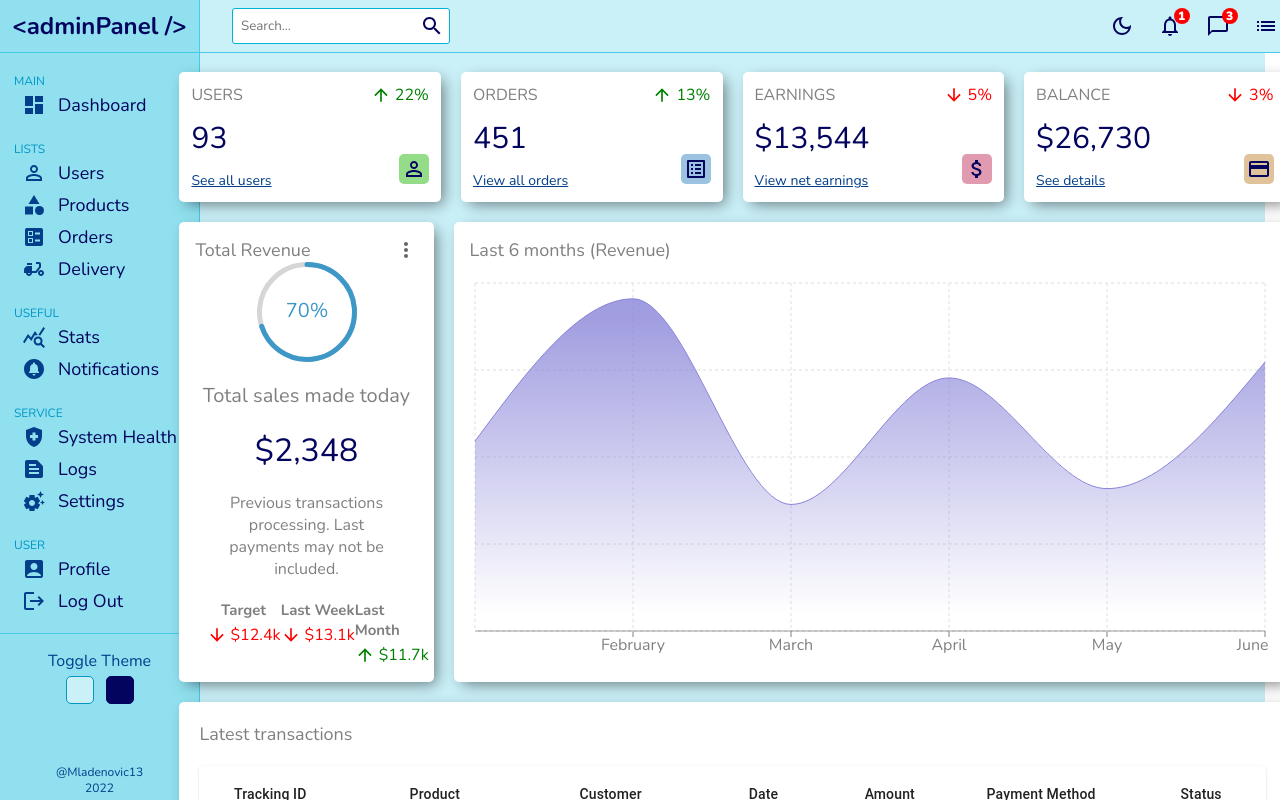
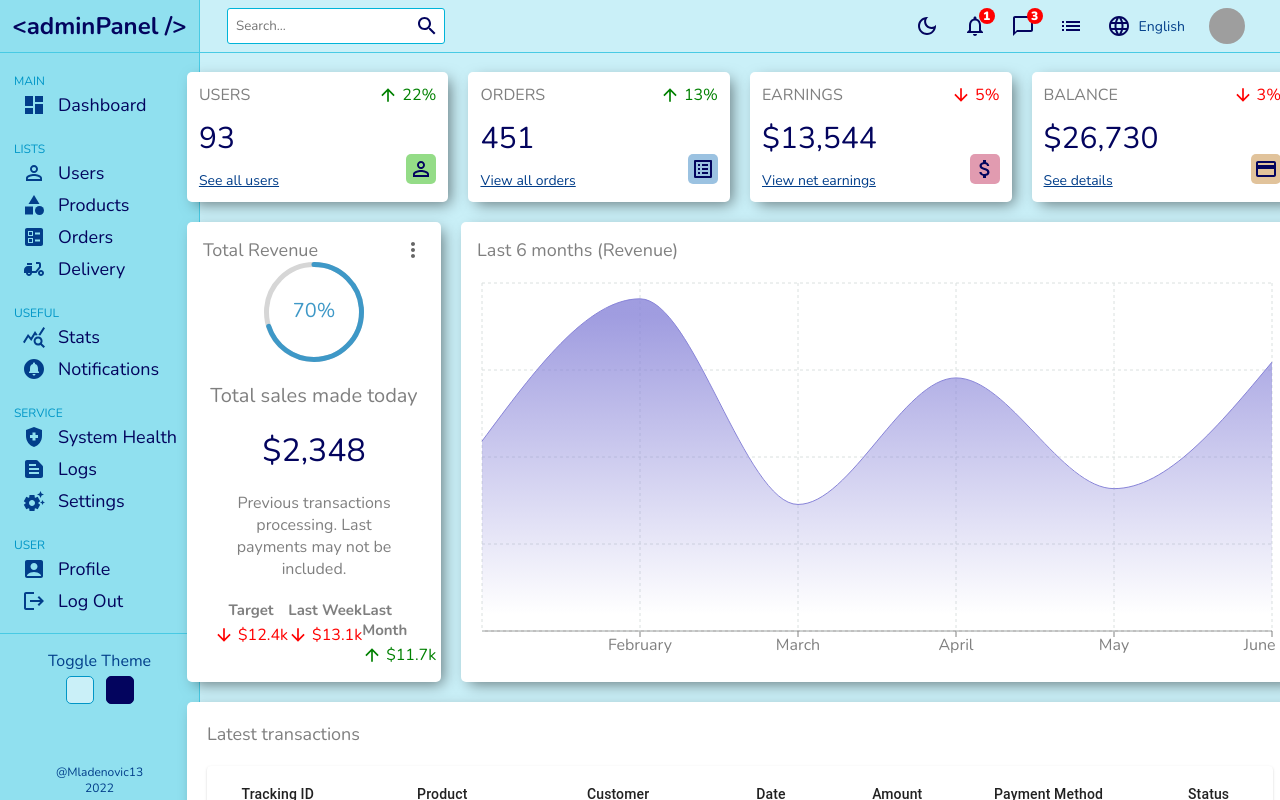
Before and after one commit to mladenovic-13/react-admin-dashboard, a React (Create React App) app: page / in a window 1280 px wide. Shown: the top 800 px of the page. Built offline with nearby package versions, Linux system fonts and the light colour scheme; grey boxes are pictures that could not be loaded.

Commit message:
Layout, Scrollbar width fix

```diff
--- /dev/null
+++ b/src/components/layout/Layout.tsx
@@ -0,0 +1,32 @@
+import React from "react";
+import Navbar from "../navbar/Navbar";
+import Sidebar from "../sidebar/Sidebar";
+import {
+  HomeMainContent,
+  HomeMainContentWrapper,
+  NavbarWrapper,
+  SidebarWrapper,
+} from "./style";
+
+interface Props {
+  children: React.ReactNode;
+}
+
+const Layout: React.FC<Props> = ({ children }) => {
+  return (
+    <>
+      {/* SIDEBAR */}
+      <SidebarWrapper>
+        <Sidebar />
+      </SidebarWrapper>
+      <NavbarWrapper>
+        <Navbar />
+      </NavbarWrapper>
+      <HomeMainContentWrapper>
+        <HomeMainContent>{children}</HomeMainContent>
+      </HomeMainContentWrapper>
+    </>
+  );
+};
+
+export default Layout;
--- /dev/null
+++ b/src/components/layout/style.ts
@@ -0,0 +1,41 @@
+import styled from "styled-components";
+import { ITheme } from "../../shared/types";
+
+export const HomeWrapper = styled.div`
+  max-width: 100vw;
+`;
+export const SidebarWrapper = styled.div`
+  position: fixed;
+  width: 200px;
+`;
+export const NavbarWrapper = styled.div`
+  width: calc(100vw - 200px);
+  position: fixed;
+  left: 200px;
+  z-index: 999;
+  background-color: white;
+  background-color: ${(p: ITheme) => p.theme.color[100]};
+`;
+
+export const HomeMainContent = styled.div`
+  max-width: 1280px;
+  padding: 20px;
+  display: flex;
+  flex-direction: column;
+  gap: 20px;
+  justify-content: center;
+  align-items: center;
+`;
+export const HomeMainContentWrapper = styled.div`
+  background-color: ${(p: ITheme) => p.theme.color[100]};
+  position: absolute;
+
+  /* TRICK TO CALS SCROLLBAR WIDTH */
+  --scrollbar: calc(100vw - 100%);
+  width: calc(100vw - 200px - var(--scrollbar));
+
+  left: 200px;
+  top: 52px;
+  display: flex;
+  justify-content: center;
+`;
--- a/src/components/navbar/style.ts
+++ b/src/components/navbar/style.ts
@@ -3,7 +3,6 @@ import { ITheme } from "../../shared/types";
 
 export const NavbarWrapper = styled.div`
   height: 52px;
-  width: 100%;
   display: flex;
   justify-content: center;
   align-items: center;
--- a/src/pages/home/Home.tsx
+++ b/src/pages/home/Home.tsx
@@ -1,15 +1,5 @@
-import Navbar from "../../components/navbar/Navbar";
-import Sidebar from "../../components/sidebar/Sidebar";
 import Widget from "../../components/widget/Widget";
-import {
-  ChartsWrapper,
-  HomeMainContent,
-  HomeMainContentWrapper,
-  ListWrapper,
-  NavbarWrapper,
-  SidebarWrapper,
-  WidgetsContainer,
-} from "./style";
+import { ChartsWrapper, ListWrapper, WidgetsContainer } from "./style";
 import PersonOutlineIcon from "@mui/icons-material/PersonOutline";
 import ListAltOutlinedIcon from "@mui/icons-material/ListAltOutlined";
 import AttachMoneyOutlinedIcon from "@mui/icons-material/AttachMoneyOutlined";
@@ -17,19 +7,11 @@ import CreditCardOutlinedIcon from "@mui/icons-material/CreditCardOutlined";
 import FeaturedChart from "../../components/featuredChart/FeaturedChart";
 import Chart from "../../components/chart/Chart";
 import TableList from "../../components/table/Table";
+import Layout from "../../components/layout/Layout";
 
 const Home = () => {
   return (
-    <>
-      {/* SIDEBAR */}
-      <SidebarWrapper>
-        <Sidebar />
-      </SidebarWrapper>
-      <NavbarWrapper>
-        <Navbar />
-      </NavbarWrapper>
-      <HomeMainContentWrapper>
-        <HomeMainContent>
+    <Layout>
       {/* WIDGETS */}
       <WidgetsContainer>
         <Widget
@@ -103,9 +85,7 @@ const Home = () => {
         <div className="listTitle">Latest transactions</div>
         <TableList />
       </ListWrapper>
-        </HomeMainContent>
-      </HomeMainContentWrapper>
-    </>
+    </Layout>
   );
 };
 
--- a/src/pages/home/style.ts
+++ b/src/pages/home/style.ts
@@ -1,38 +1,6 @@
 import styled from "styled-components";
 import { ITheme } from "../../shared/types";
 
-export const HomeWrapper = styled.div``;
-export const SidebarWrapper = styled.div`
-  position: fixed;
-  width: 200px;
-`;
-export const NavbarWrapper = styled.div`
-  position: fixed;
-  left: 200px;
-  z-index: 999;
-  background-color: white;
-  background-color: ${(p: ITheme) => p.theme.color[100]};
-  width: 100%;
-`;
-
-export const HomeMainContent = styled.div`
-  max-width: 1280px;
-  padding: 20px;
-  display: flex;
-  flex-direction: column;
-  gap: 20px;
-  justify-content: center;
-  align-items: center;
-`;
-export const HomeMainContentWrapper = styled.div`
-  background-color: ${(p: ITheme) => p.theme.color[100]};
-  position: absolute;
-  width: calc(100vw - 215px);
-  left: 200px;
-  top: 52px;
-  display: flex;
-  justify-content: center;
-`;
 export const WidgetsContainer = styled.div`
   width: 100%;
   display: flex;
--- a/src/pages/list/List.tsx
+++ b/src/pages/list/List.tsx
@@ -1,7 +1,12 @@
 import React from "react";
+import Layout from "../../components/layout/Layout";
 
 const List = () => {
-  return <div>List</div>;
+  return (
+    <Layout>
+      <h1>List</h1>
+    </Layout>
+  );
 };
 
 export default List;
```
Lines whose indentation alone changed are shown as unchanged.
